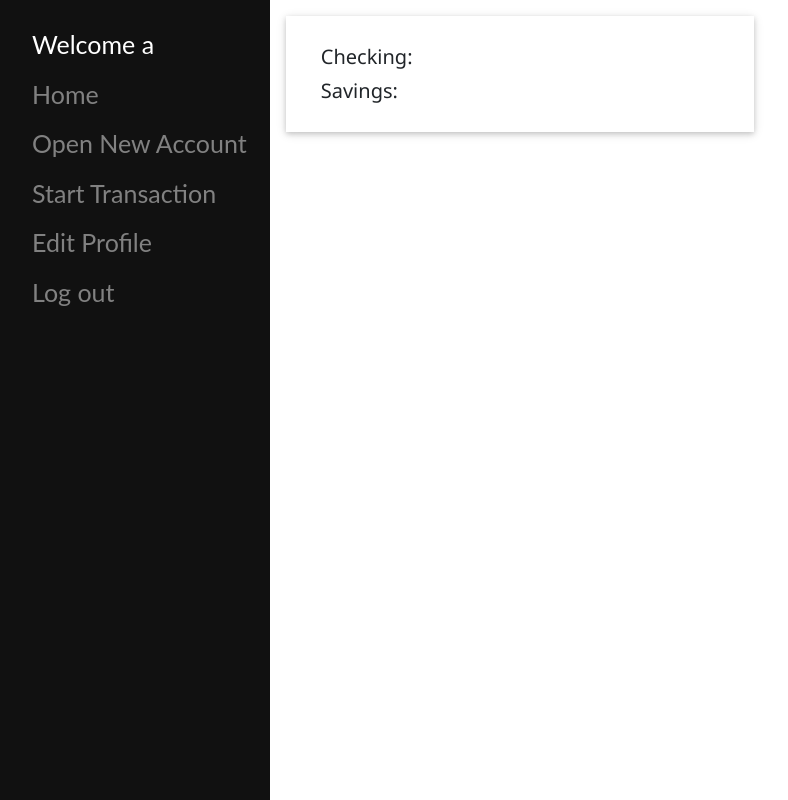
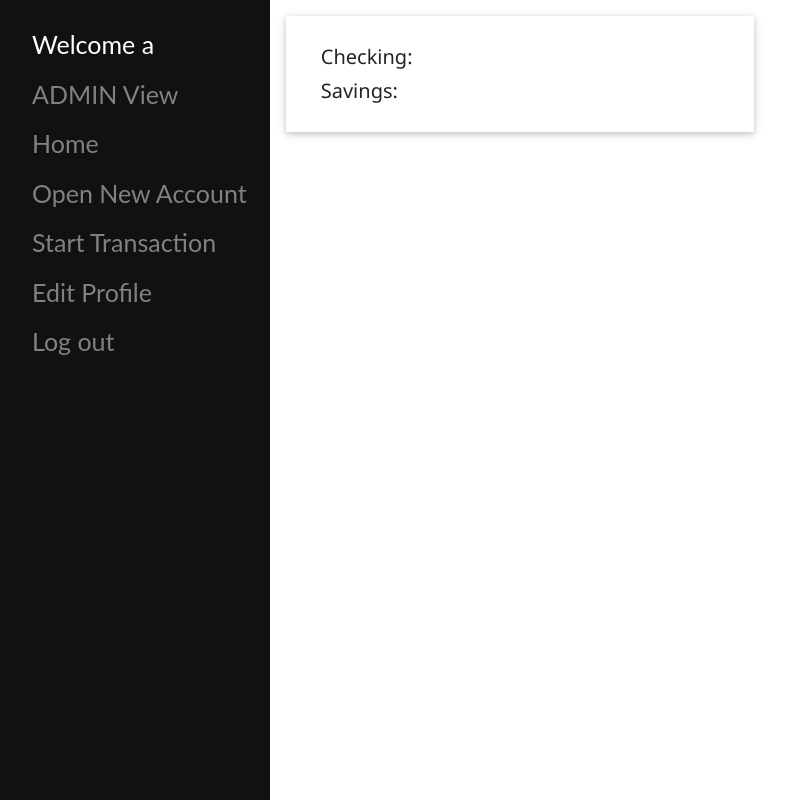
Before and after one commit to NMoua-Edu/BankDB, a PHP site: page /home.php in a window 1280 px wide. Shown: the whole page, without its empty margins (0-788 px from the left). Run offline with PHP 8.4, Linux system fonts and the light colour scheme; a user stored in the database is signed in.

Commit message:
added code for admin view

```diff
--- a/home.php
+++ b/home.php
@@ -66,6 +66,9 @@
             # 1 is employee 2 is customer
             # the code will print out the account type of the person logged in
             #echo "<p> You are ". $_SESSION["acctype"]. "</p>";
+                if ($_SESSION["acctype"] == 1){
+                echo "<a href=''>ADMIN View</a>";
+                }
             echo "<a href='home.php'>Home</a>";
             echo "<a href=>Open New Account</a>";
             echo "<a href=>Start Transaction</a>";
@@ -75,6 +78,7 @@
             echo "<a href = 'login.php'>Login</a>";
             echo "<a href = 'signup.php'>Sign up</a>";
         }
+
         ?>
     </div>
 
```
